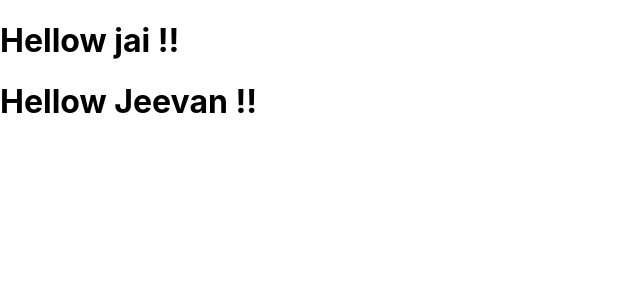
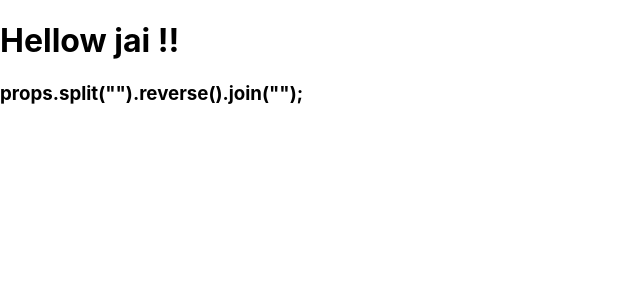
Before and after one commit to Jwarni/my-app, a React (Create React App) app: page / in a window 1280 px wide. Shown: the top 300 px of the page, without its empty margins (0-640 px from the left). Built offline with nearby package versions, Linux system fonts and the light colour scheme.

Commit message:
April 11, 2021 3:29 PM

```diff
--- a/src/App.js
+++ b/src/App.js
@@ -1,14 +1,15 @@
 
 import './App.css';
 import HelloWorld from './Components/HelloWorld';
+import Rs from './Components/Rs';
 function App() {
   return (
-    <div >
+    <div>
      <HelloWorld name="jai" />
 
      <p>
-     <HelloWorld name="Jeevan" />
-        </p>
+     <Rs name="Jeevan" />  </p>
+
     </div>
   );
 }
```
